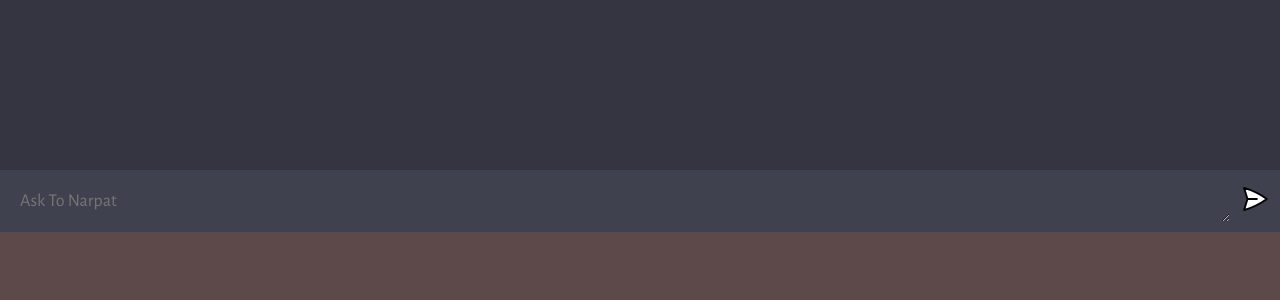
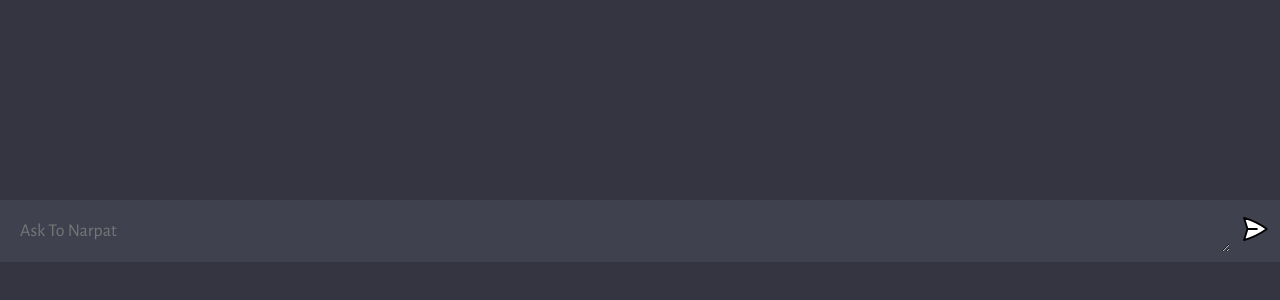
Before and after one commit to NarpatAanjana/CJ420-AI, a website built with Vite: page client/index.html in a window 1280 px wide. Shown: the part 488-788 px from the top of the page. Built offline with nearby package versions, Linux system fonts and the light colour scheme.

Commit message:
Update in CSS

```diff
--- a/client/style.css
+++ b/client/style.css
@@ -13,7 +13,7 @@ body {
 
 #app {
   width: 100vw;
-  height: 90vh;
+  height: 100vh;
   background: #343541;
 
   display: flex;
@@ -118,6 +118,7 @@ form {
   margin: 0 auto;
   padding: 10px;
   background: #40414F;
+  margin-bottom: 50px;
 
   display: flex;
   flex-direction: row;
```
